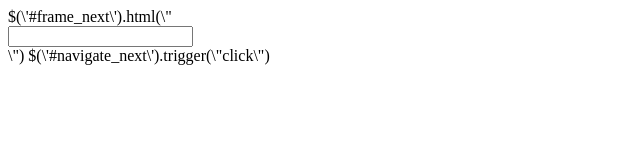
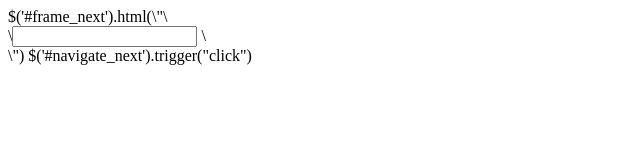
Before and after one commit to dlwjdgud0621/jade-eie, a plain HTML site: page index.html in a window 1280 px wide. Shown: the full height of the page, 0-640 px from the left. Drawn offline with Linux system fonts and the light colour scheme.

Commit message:
Update index.html

```diff
--- a/index.html
+++ b/index.html
@@ -1,7 +1,7 @@
 <html>
 
-$(\'#frame_next\').html(\"<div style=\"padding:0 10px 0 0;\" id=\"frame_next\"><input type=\"image\" id=\"navigate_next\" class=\"navi_enabled\" onclick=\"setNextPage()\" src=\"/player/prep/images/p5/icn-nex.png\" style=\"max-width: 100%;\"> </div>\")
-$(\'#navigate_next\').trigger(\"click\")
+$('#frame_next').html(\"\<div style=\"padding:0 10px 0 0;\" id=\"frame_next\">\<input type=\"image\" id=\"navigate_next\" class=\"navi_enabled\" onclick=\"setNextPage()\" src=\"/player/prep/images/p5/icn-nex.png\" style=\"max-width: 100%;\"> \</div>\")
+$('#navigate_next').trigger("click")
 
 
 </html>
```
